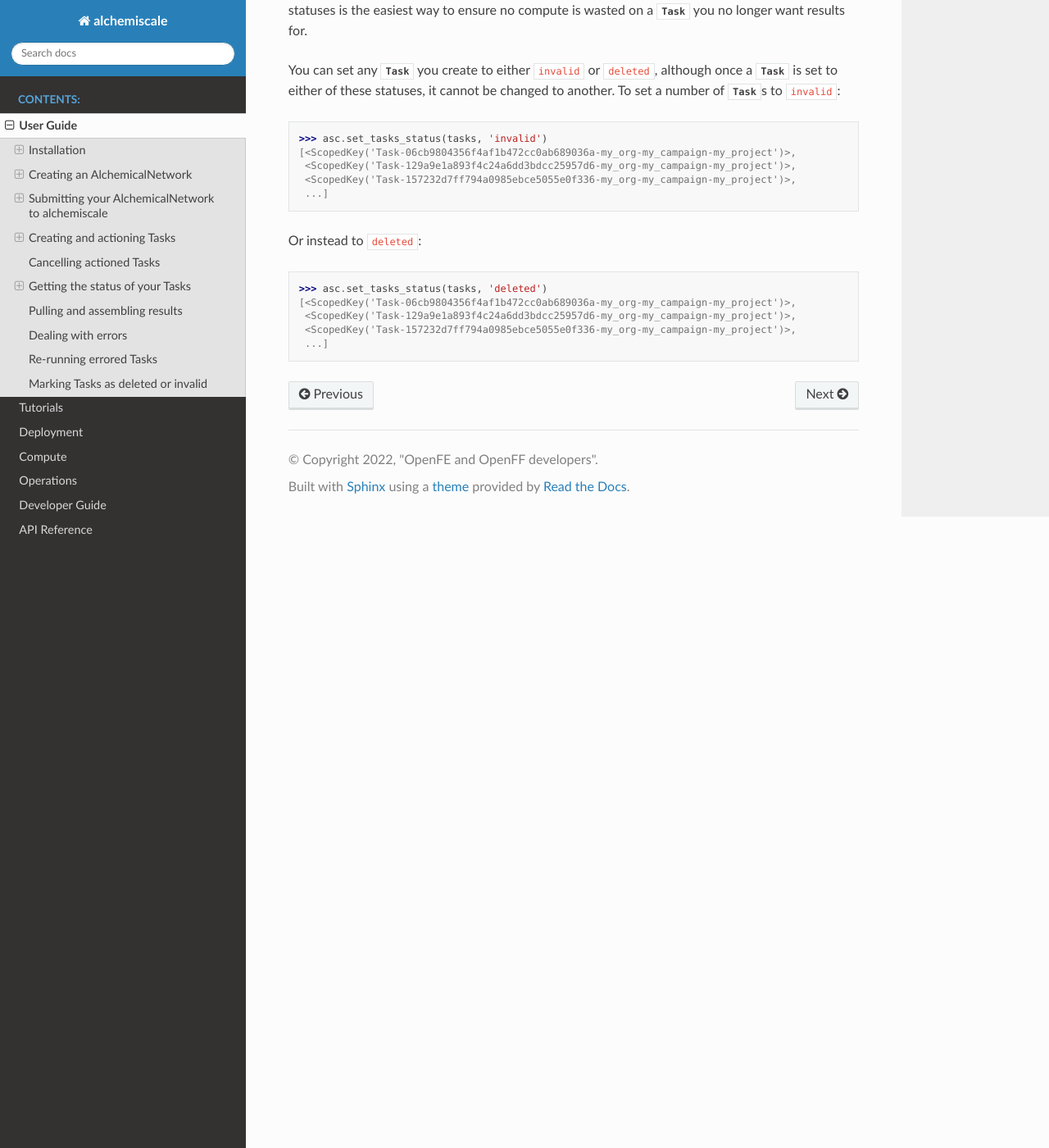
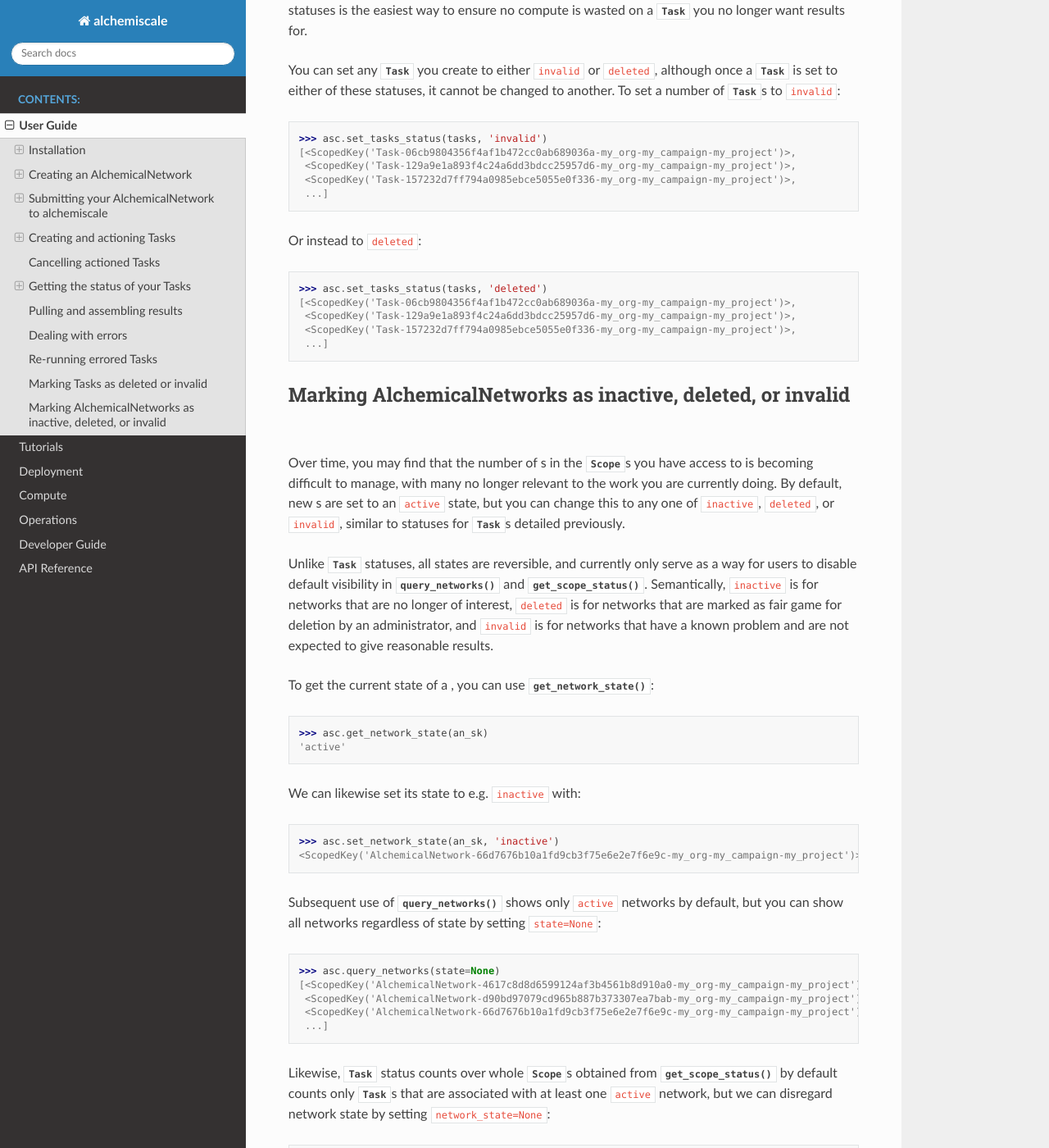
Before and after one commit to OpenFreeEnergy/alchemiscale, a Sphinx documentation site: the page built from docs/user_guide.rst, in a window 1280 px wide and 1400 px high, scrolled down 12106 px. Shown: the whole window at 82% size. Built offline with Sphinx 7.4.7 and the Read the Docs theme 2.0.0, drawn with Linux system fonts in a browser that asks for light colours; some of the changed text lies outside the part shown.

Commit message:
Test fix; added user guide section on network state

```diff
--- a/docs/user_guide.rst
+++ b/docs/user_guide.rst
@@ -540,3 +540,44 @@ Or instead to ``deleted``::
      <ScopedKey('Task-129a9e1a893f4c24a6dd3bdcc25957d6-my_org-my_campaign-my_project')>,
      <ScopedKey('Task-157232d7ff794a0985ebce5055e0f336-my_org-my_campaign-my_project')>,
      ...]
+
+
+***********************************************************
+Marking AlchemicalNetworks as inactive, deleted, or invalid
+***********************************************************
+
+Over time, you may find that the number of :external+gufe:py:class:`~gufe.network.AlchemicalNetwork`\s in the :py:class:`~alchemiscale.models.Scope`\s you have access to is becoming difficult to manage, with many no longer relevant to the work you are currently doing.
+By default, new :external+gufe:py:class:`~gufe.network.AlchemicalNetwork`\s are set to an ``active`` state, but you can change this to any one of ``inactive``, ``deleted``, or ``invalid``, similar to statuses for :py:class:`~alchemiscale.storage.models.Task`\s detailed previously.
+
+Unlike :py:class:`~alchemiscale.storage.models.Task` statuses, all :external+gufe:py:class:`~gufe.network.AlchemicalNetwork` states are reversible, and currently only serve as a way for users to disable default visibility in :py:meth:`~alchemiscale.interface.client.AlchemiscaleClient.query_networks` and :py:meth:`~alchemiscale.interface.client.AlchemiscaleClient.get_scope_status`.
+Semantically, ``inactive`` is for networks that are no longer of interest, ``deleted`` is for networks that are marked as fair game for deletion by an administrator, and ``invalid`` is for networks that have a known problem and are not expected to give reasonable results.
+
+To get the current state of a :external+gufe:py:class:`~gufe.network.AlchemicalNetwork`, you can use :meth:`~alchemiscale.interface.client.AlchemiscaleClient.get_network_state`::
+
+    >>> asc.get_network_state(an_sk)
+    'active'
+
+We can likewise set its state to e.g. ``inactive`` with::
+
+    >>> asc.set_network_state(an_sk, 'inactive')
+    <ScopedKey('AlchemicalNetwork-66d7676b10a1fd9cb3f75e6e2e7f6e9c-my_org-my_campaign-my_project')>
+
+Subsequent use of :py:meth:`~alchemiscale.interface.client.AlchemiscaleClient.query_networks` shows only ``active`` networks by default, but you can show all networks regardless of state by setting ``state=None``::
+
+    >>> asc.query_networks(state=None)
+    [<ScopedKey('AlchemicalNetwork-4617c8d8d6599124af3b4561b8d910a0-my_org-my_campaign-my_project')>,
+     <ScopedKey('AlchemicalNetwork-d90bd97079cd965b887b373307ea7bab-my_org-my_campaign-my_project')>,
+     <ScopedKey('AlchemicalNetwork-66d7676b10a1fd9cb3f75e6e2e7f6e9c-my_org-my_campaign-my_project')>
+     ...]
+
+Likewise, :py:class:`~alchemiscale.storage.models.Task` status counts over whole :py:class:`~alchemiscale.models.Scope`\s obtained from :py:meth:`~alchemiscale.interface.client.AlchemiscaleClient.get_scope_status` by default counts only :py:class:`~alchemiscale.storage.models.Task`\s that are associated with at least one ``active`` network, but we can disregard network state by setting ``network_state=None``::
+
+    >>> asc.get_scope_status(Scope('my_org', 'my_campaign'), network_state=None)
+    {'complete': 324,
+     'error': 37,
+     'invalid': 6,
+     'deleted': 13,
+     'waiting': 372,
+     'running': 66}
+
+Both of the above methods can take any valid network state (``active``, ``inactive``, ``deleted``, or ``invalid``) to filter down to only networks with the matching state.
```
Also changed, not shown: 1 other file.
